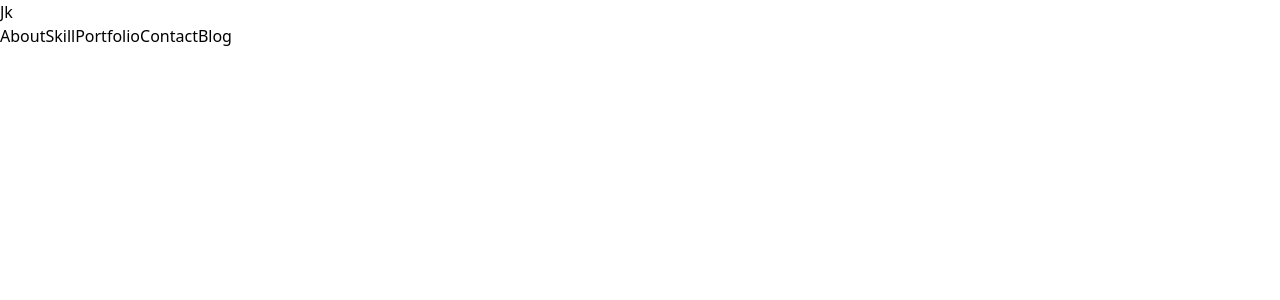
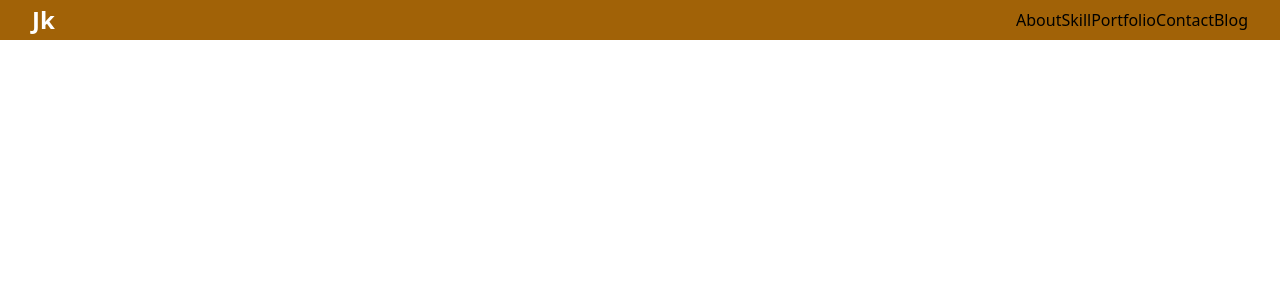
Before and after one commit to NishatFariza/jk-portfolio, a Next.js app: page / in a window 1280 px wide. Shown: the top 300 px of the page. Built offline with nearby package versions, Linux system fonts and the light colour scheme.

Commit message:
wip:header

```diff
--- a/src/components/Header.tsx
+++ b/src/components/Header.tsx
@@ -3,9 +3,9 @@ import React from 'react'
 
 const Header = () => {
   return (
-      <div className='flex justify-between items-center'>
+      <div className='flex justify-between items-center bg-yellow-700 h-[40px] px-8'>
           <div>
-              <h3>Jk</h3>
+              <h3 className='text-2xl text-white font-semibold'>Jk</h3>
           </div>
           <div>
               <Link href="">
--- a/tailwind.config.js
+++ b/tailwind.config.js
@@ -1,9 +1,7 @@
 /** @type {import('tailwindcss').Config} */
 module.exports = {
    content: [
-    "./app/**/*.{js,ts,jsx,tsx}",
-    "./pages/**/*.{js,ts,jsx,tsx}",
-    "./components/**/*.{js,ts,jsx,tsx}",
+    "./**/*.{js,ts,jsx,tsx}",
   ],
   theme: {
     extend: {},
```
